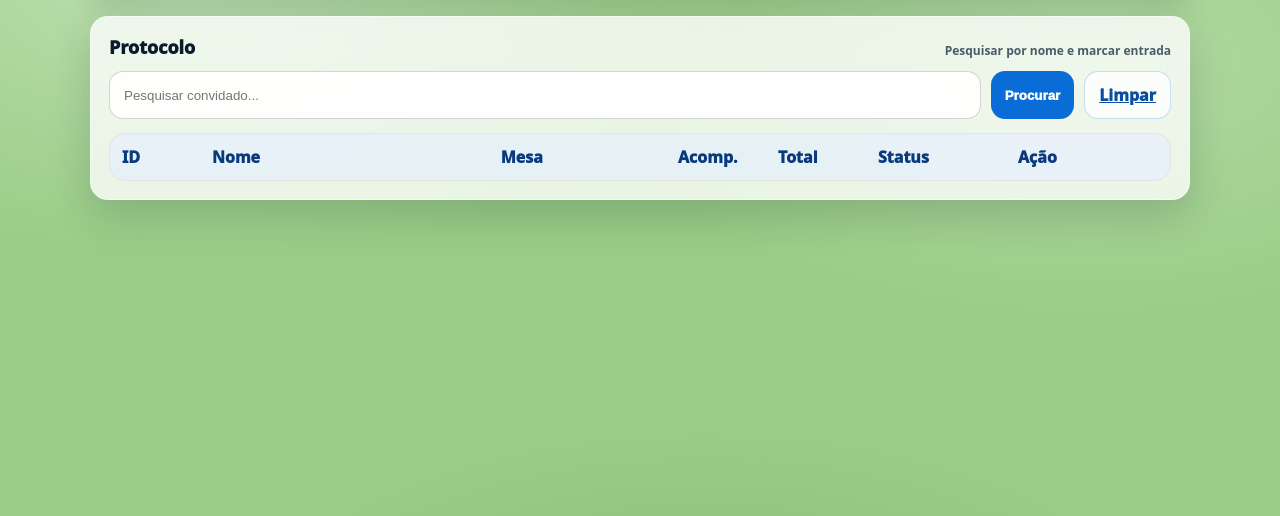
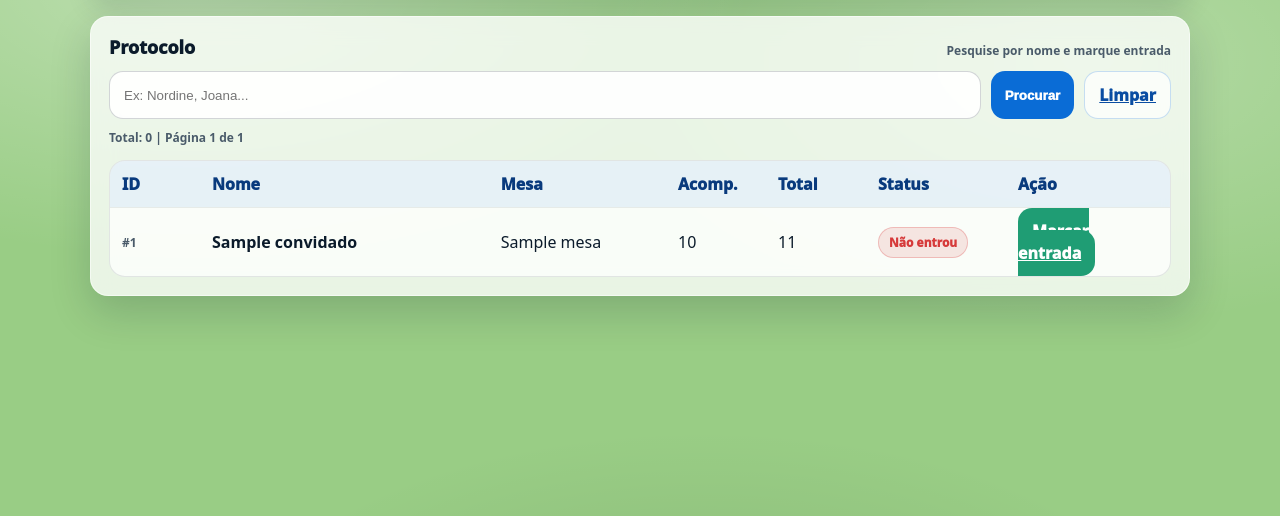
Before and after one commit to easycheckeventos-bot/easy-check-eventos, a Flask app: page /protocolo in a window 1280 px wide. Shown: the part 104-620 px from the top of the page. Run offline with Flask 3, Linux system fonts and the light colour scheme; a database or web service that is not in the repository returns one stand-in record (values such as "Sample title"); data that the repository does not hold is empty; some libraries are stand-ins or nearby versions.

Commit message:
fix: protocolo search + pagination

```diff
--- a/app.py
+++ b/app.py
@@ -1,6 +1,8 @@
 from flask import Flask, render_template, request, redirect, url_for, Response
 import os
 import csv
+import math
+import re
 from io import TextIOWrapper
 
 from db import get_conn, placeholder, init_db, is_postgres
@@ -67,37 +69,98 @@ def dashboard():
 # =========================
 # PROTOCOLO (busca por nome)
 # =========================
-@app.route("/protocolo", methods=["GET", "POST"])
+@app.route("/protocolo", methods=["GET"])
 def protocolo():
-    resultados = []
-    nome = ""
+    q = (request.args.get("q") or "").strip()
+    page = request.args.get("page") or "1"
+    try:
+        page = max(1, int(page))
+    except:
+        page = 1
 
-    if request.method == "POST":
-        nome = request.form.get("nome", "").strip()
+    PER_PAGE = 40
+    offset = (page - 1) * PER_PAGE
 
-        conn = get_conn()
-        cur = conn.cursor()
-        ph = placeholder()
+    # normaliza espaços na pesquisa
+    if q:
+        q = re.sub(r"\s+", " ", q)
 
+    conn = get_conn()
+    cur = conn.cursor()
+
+    # 1) contar total
+    if q:
         if is_postgres():
-            cur.execute(
-                f"SELECT id, nome, mesa, acompanhantes, entrou FROM convidados "
-                f"WHERE nome ILIKE {ph} ORDER BY nome ASC",
-                ('%' + nome + '%',)
-            )
+            cur.execute("SELECT COUNT(*) FROM convidados WHERE nome ILIKE %s", (f"%{q}%",))
         else:
-            cur.execute(
-                f"SELECT id, nome, mesa, acompanhantes, entrou FROM convidados "
-                f"WHERE nome LIKE {ph} ORDER BY nome ASC",
-                ('%' + nome + '%',)
-            )
+            cur.execute("SELECT COUNT(*) FROM convidados WHERE nome LIKE ?", (f"%{q}%",))
+    else:
+        cur.execute("SELECT COUNT(*) FROM convidados")
+    total = cur.fetchone()[0] or 0
 
-        resultados = cur.fetchall()
-        cur.close()
-        conn.close()
+    total_pages = max(1, math.ceil(total / PER_PAGE))
+    if page > total_pages:
+        page = total_pages
+        offset = (page - 1) * PER_PAGE
 
-    return render_template("protocolo.html", resultados=resultados, nome=nome)
+    # 2) buscar pagina atual (ordem A-Z)
+    if q:
+        if is_postgres():
+            cur.execute("""
+                SELECT id, nome, mesa, acompanhantes, entrou
+                FROM convidados
+                WHERE nome ILIKE %s
+                ORDER BY nome ASC
+                LIMIT %s OFFSET %s
+            """, (f"%{q}%", PER_PAGE, offset))
+        else:
+            cur.execute("""
+                SELECT id, nome, mesa, acompanhantes, entrou
+                FROM convidados
+                WHERE nome LIKE ?
+                ORDER BY nome ASC
+                LIMIT ? OFFSET ?
+            """, (f"%{q}%", PER_PAGE, offset))
+    else:
+        # sem filtro: A-Z também
+        if is_postgres():
+            cur.execute("""
+                SELECT id, nome, mesa, acompanhantes, entrou
+                FROM convidados
+                ORDER BY nome ASC
+                LIMIT %s OFFSET %s
+            """, (PER_PAGE, offset))
+        else:
+            cur.execute("""
+                SELECT id, nome, mesa, acompanhantes, entrou
+                FROM convidados
+                ORDER BY nome ASC
+                LIMIT ? OFFSET ?
+            """, (PER_PAGE, offset))
 
+    rows = cur.fetchall()
+    cur.close()
+    conn.close()
+
+    convidados = []
+    for r in rows:
+        convidados.append({
+            "id": r[0],
+            "nome": r[1],
+            "mesa": r[2],
+            "acompanhantes": int(r[3] or 0),
+            "entrou": r[4],
+        })
+
+    return render_template(
+        "protocolo.html",
+        convidados=convidados,
+        q=q,
+        page=page,
+        total_pages=total_pages,
+        total=total,
+        per_page=PER_PAGE
+    )
 # =========================
 # SCAN (QR)
 # =========================
--- a/templates/protocolo.html
+++ b/templates/protocolo.html
@@ -5,14 +5,45 @@
 <div class="card section">
   <div class="section-title">
     <h2>Protocolo</h2>
-    <p class="hint">Pesquisar por nome e marcar entrada</p>
+    <p class="hint">Pesquise por nome e marque entrada</p>
   </div>
 
-  <form class="form-row" method="GET">
-    <input class="input" name="q" placeholder="Pesquisar convidado..." value="{{ request.args.get('q','') }}">
+  <form class="form-row" method="GET" action="/protocolo">
+    <input class="input" type="text" name="q" placeholder="Ex: Nordine, Joana..." value="{{ q or '' }}">
     <button class="btn" type="submit">Procurar</button>
     <a class="btn btn-ghost" href="/protocolo">Limpar</a>
   </form>
+
+  <div style="margin-top:10px; color:var(--muted); font-size:12px; font-weight:800;">
+    Total: {{ total }} | Página {{ page }} de {{ total_pages }}
+  </div>
+
+  {% if total_pages > 1 %}
+  <div style="display:flex; gap:8px; flex-wrap:wrap; margin-top:10px;">
+    {% set start = page - 2 %}
+    {% set end = page + 2 %}
+    {% if start < 1 %}{% set start = 1 %}{% endif %}
+    {% if end > total_pages %}{% set end = total_pages %}{% endif %}
+
+    {% if page > 1 %}
+      <a class="pill" href="/protocolo?q={{ q|urlencode }}&page={{ page-1 }}">◀</a>
+    {% endif %}
+
+    {% for p in range(start, end+1) %}
+      {% if p == page %}
+        <span class="pill" style="background:rgba(10,108,214,.16); border-color:rgba(10,108,214,.35); font-weight:1000;">
+          {{ p }}
+        </span>
+      {% else %}
+        <a class="pill" href="/protocolo?q={{ q|urlencode }}&page={{ p }}">{{ p }}</a>
+      {% endif %}
+    {% endfor %}
+
+    {% if page < total_pages %}
+      <a class="pill" href="/protocolo?q={{ q|urlencode }}&page={{ page+1 }}">▶</a>
+    {% endif %}
+  </div>
+  {% endif %}
 
   <div class="table">
     <div class="row head">
@@ -42,6 +73,12 @@
       </div>
     </div>
     {% endfor %}
+
+    {% if convidados|length == 0 %}
+      <div style="padding:14px; color:var(--muted); font-weight:800;">
+        Nenhum resultado.
+      </div>
+    {% endif %}
   </div>
 </div>
 
```
